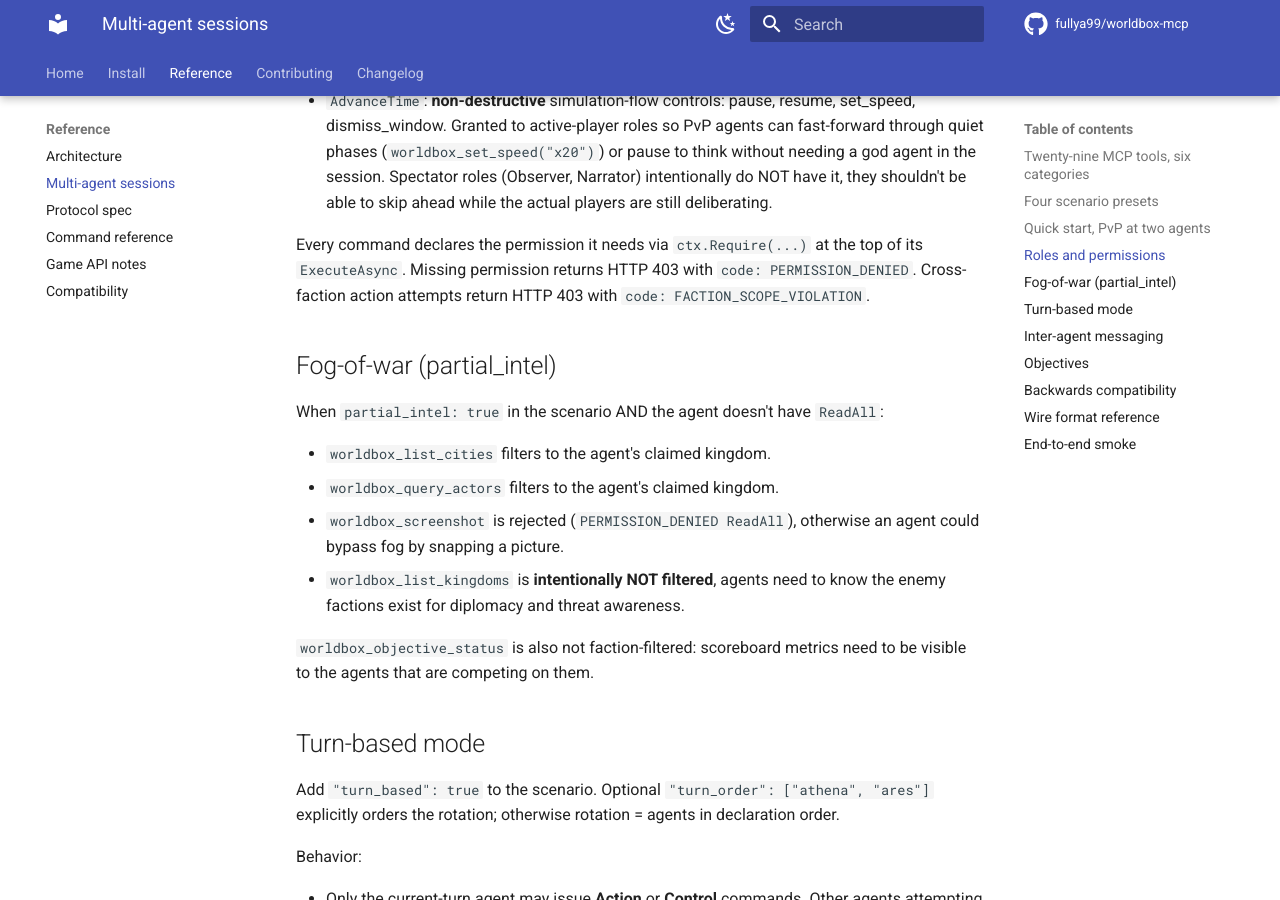
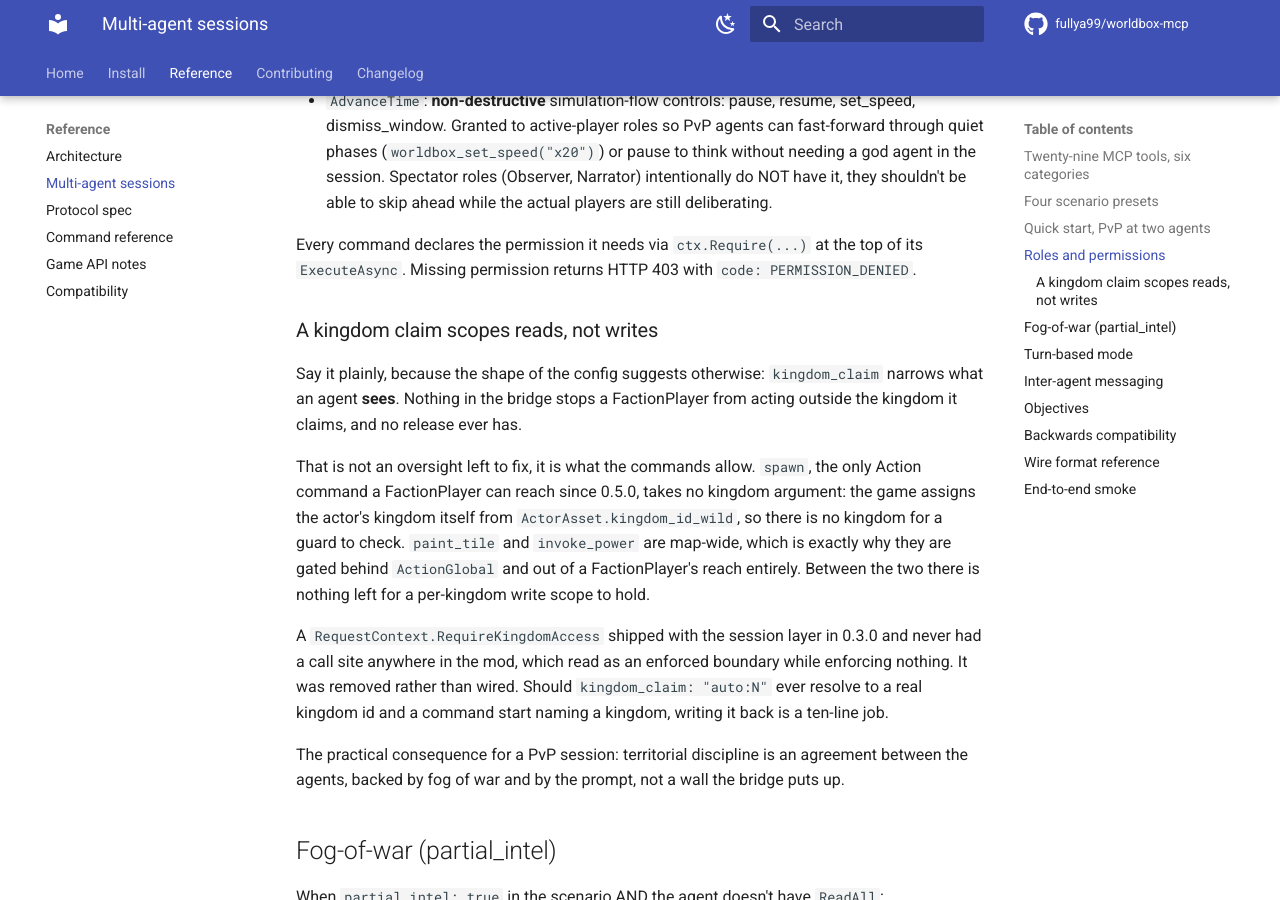
Before and after one commit to dewet22/worldbox-mcp, an MkDocs documentation site: the page built from docs/multi-agent.md, in a window 1280 px wide and 900 px high, scrolled down 3483 px. Built offline with MkDocs 1.6.1 and Material for MkDocs 9.7.7, drawn with Linux system fonts in a browser that asks for light colours; comment, search, counter and statistics services are not loaded; some of the changed text lies outside the part shown.

Commit message:
refactor(mod): drop the kingdom guard nothing called, and say what a claim scopes
RequestContext.RequireKingdomAccess shipped with the session layer in 0.3.0
and never had a call site anywhere in the mod. It was documented as the guard
for who may act on which kingdom, so the docs described an enforced boundary
that enforced nothing, in the one area where a reader is most likely to trust
the description over the code: a PvP session between rival agents.

Wiring it was considered and rejected on what the commands actually take.
`spawn`, the only Action command a FactionPlayer can reach since 0.5.0, has no
kingdom argument at all: the game assigns the actor's kingdom itself from
ActorAsset.kingdom_id_wild. `paint_tile` and `invoke_power` are map-wide, which
is why they sit behind ActionGlobal and out of a FactionPlayer's reach. There
is nothing left in between for a per-kingdom write scope to hold, and building
one would have meant a new tile-to-kingdom reflection path that cannot be
verified without the game, to gate a claim that `auto:N` never resolves anyway.

So the method and its five tests are gone, and multi-agent.md now states the
rule outright: a kingdom claim scopes reads, not writes, and territorial
discipline in a PvP session is an agreement between agents rather than a wall
the bridge puts up.

FACTION_SCOPE_VIOLATION stays in the error vocabulary, marked reserved in all
three tables that list it, so a client's handling survives the day a
per-kingdom write scope becomes possible.

Also drops two hand-maintained test counts that had already drifted, 129 in
the README and 104 in development.md against 175 actual. Removed rather than
reset: the number is not what those sentences are for, and gen-docs.py exists
because counts kept in prose do not stay true. compatibility.md keeps its 175,
that row records what 0.5.0 shipped and must not move.

Co-Authored-By: Claude Opus 5 (1M context) <noreply@anthropic.com>
Claude-Session: https://claude.ai/code/session_0173G5GQiMnNMfsC33T3QzmD

```diff
--- a/docs/multi-agent.md
+++ b/docs/multi-agent.md
@@ -11,7 +11,7 @@ narrator? All four work through the same session layer, only the config differs.
 The bridge keeps a per-process registry of authenticated agents. Each agent has its own
 bearer token, role, optional kingdom claim, and inbox. Every command that modifies or
 observes the world receives a `RequestContext` carrying that identity, so the bridge can
-gate actions and scope reads per agent.
+gate actions by role and scope reads per agent.
 
 ## <!-- gen-docs:begin total-words -->Twenty-nine<!-- gen-docs:end total-words --> MCP tools, six categories
 
@@ -133,8 +133,28 @@ naturally: pick the one that fits your agent.
 - `AdvanceTime`: **non-destructive** simulation-flow controls: pause, resume, set_speed, dismiss_window. Granted to active-player roles so PvP agents can fast-forward through quiet phases (`worldbox_set_speed("x20")`) or pause to think without needing a god agent in the session. Spectator roles (Observer, Narrator) intentionally do NOT have it, they shouldn't be able to skip ahead while the actual players are still deliberating.
 
 Every command declares the permission it needs via `ctx.Require(...)` at the top of its
-`ExecuteAsync`. Missing permission returns HTTP 403 with `code: PERMISSION_DENIED`. Cross-
-faction action attempts return HTTP 403 with `code: FACTION_SCOPE_VIOLATION`.
+`ExecuteAsync`. Missing permission returns HTTP 403 with `code: PERMISSION_DENIED`.
+
+### A kingdom claim scopes reads, not writes
+
+Say it plainly, because the shape of the config suggests otherwise: `kingdom_claim` narrows
+what an agent **sees**. Nothing in the bridge stops a FactionPlayer from acting outside the
+kingdom it claims, and no release ever has.
+
+That is not an oversight left to fix, it is what the commands allow. `spawn`, the only Action
+command a FactionPlayer can reach since 0.5.0, takes no kingdom argument: the game assigns the
+actor's kingdom itself from `ActorAsset.kingdom_id_wild`, so there is no kingdom for a guard to
+check. `paint_tile` and `invoke_power` are map-wide, which is exactly why they are gated behind
+`ActionGlobal` and out of a FactionPlayer's reach entirely. Between the two there is nothing
+left for a per-kingdom write scope to hold.
+
+A `RequestContext.RequireKingdomAccess` shipped with the session layer in 0.3.0 and never had
+a call site anywhere in the mod, which read as an enforced boundary while enforcing nothing. It was removed rather
+than wired. Should `kingdom_claim: "auto:N"` ever resolve to a real kingdom id and a command start
+naming a kingdom, writing it back is a ten-line job.
+
+The practical consequence for a PvP session: territorial discipline is an agreement between the
+agents, backed by fog of war and by the prompt, not a wall the bridge puts up.
 
 ## Fog-of-war (partial_intel)
 
@@ -226,7 +246,7 @@ New error codes (HTTP status + JSON `code`):
 | Code | Status | Meaning |
 |---|---|---|
 | `PERMISSION_DENIED` | 403 | The agent's role lacks the permission this command requires. |
-| `FACTION_SCOPE_VIOLATION` | 403 | The agent tried to act on a kingdom it doesn't claim. |
+| `FACTION_SCOPE_VIOLATION` | 403 | Reserved. Nothing raises it: see [A kingdom claim scopes reads, not writes](#a-kingdom-claim-scopes-reads-not-writes). Kept in the vocabulary so a client's handling does not need rewriting when a per-kingdom write scope becomes possible. |
 | `TURN_NOT_YOURS` | 409 | Turn-based mode is active and another agent holds the current slot. |
 
 ## End-to-end smoke
```
Also changed, not shown: README.md (+1 -1 lines), TODOS.md (+0 -5 lines), docs/command-reference.md (+1 -1 lines), docs/development.md (+1 -1 lines), docs/protocol.md (+1 -1 lines), 2 other files.
